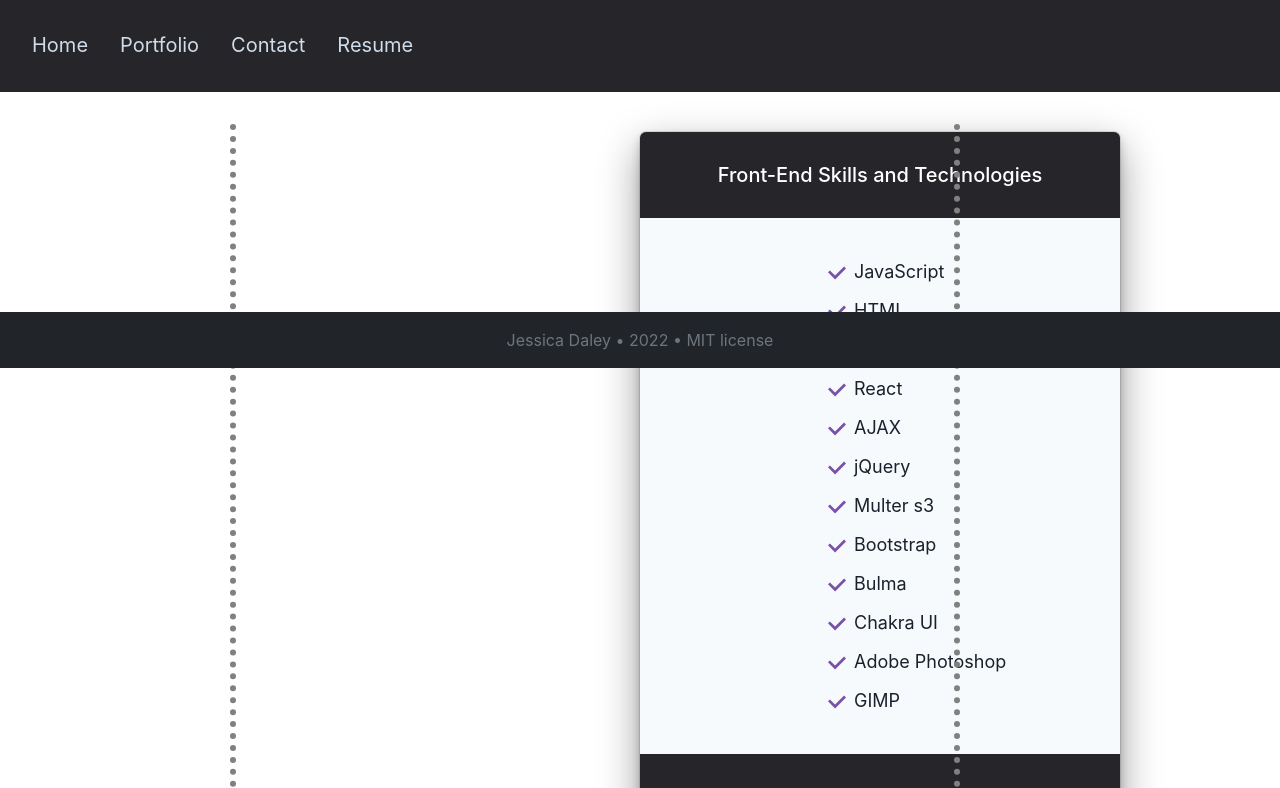
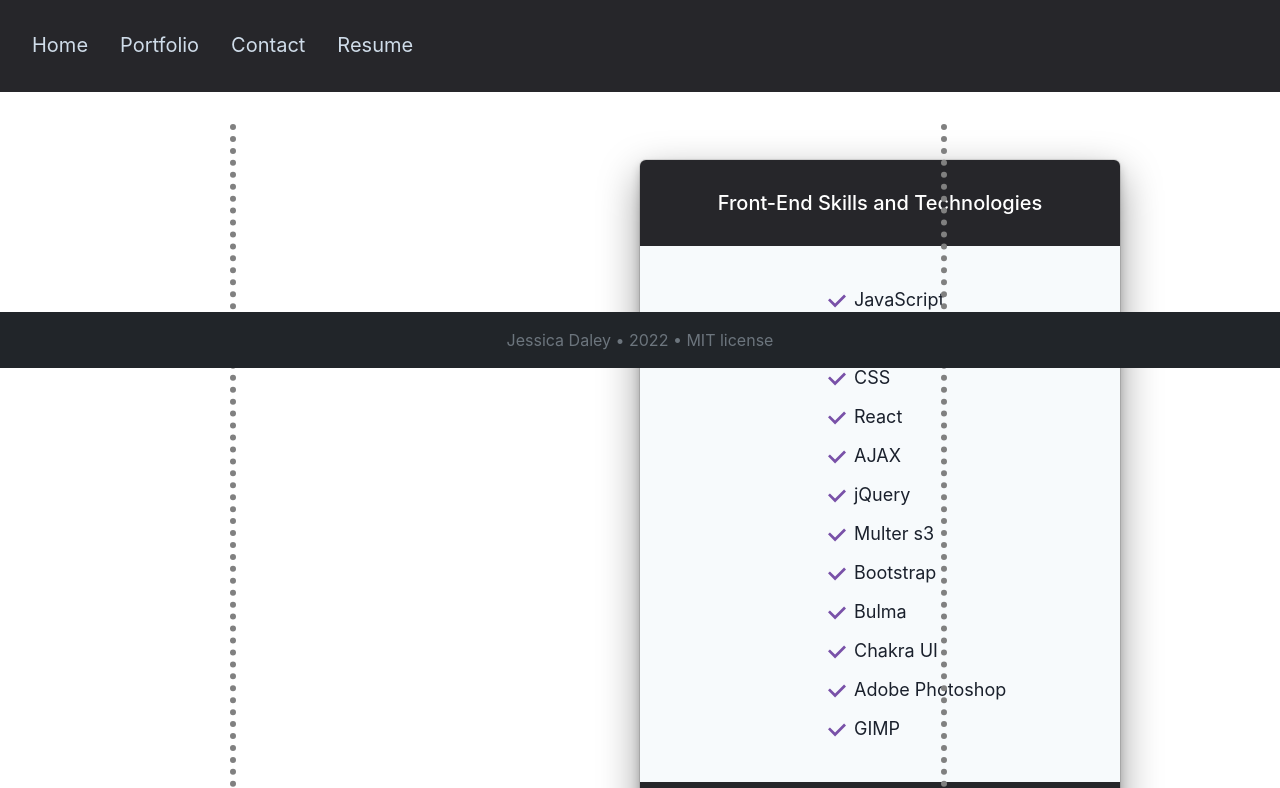
Before and after one commit to JessicaLDaley/my-portfolio, a React (Create React App) app: page /Resume in a window 1280 px wide. Shown: the part 432-1220 px from the top of the page. Built offline with nearby package versions, Linux system fonts and the light colour scheme.

Commit message:
adjusted spaceing on resume and portfolio pages

```diff
--- a/src/components/pages/Portfolio.js
+++ b/src/components/pages/Portfolio.js
@@ -27,7 +27,7 @@ export default function blogPostWithImage() {
     <Grid className="row2" templateRows='repeat(1, 1fr)' templateColumns='repeat(1, 1fr)' >
     <Stack>
       <GridItem>
-        <Center justify={["left",  "flex-end", "flex-end"]}py={1}>
+        <Center justify={["left",  "flex-end", "flex-end"]}py={9}>
           <Flex className="work">
             <Box
               maxW={'350px'}
@@ -93,7 +93,7 @@ export default function blogPostWithImage() {
 
 <Stack className="responsive">
       <GridItem className="marg-top">
-        <Center justify={["center", "flex-end", "flex-end"]}py={9}>
+        <Center justify={["center", "flex-end", "flex-end"]}py={3}>
           <Flex className="work" >
             <Box
               maxW={'350px'}
@@ -156,7 +156,7 @@ export default function blogPostWithImage() {
     {/* work #3 */}
     <Stack className="responsive">
       <GridItem>
-        <Center justify={["right",  "flex-end", "flex-end"]}py={-9}>
+        <Center justify={["right",  "flex-end", "flex-end"]}py={8}>
           <Flex className="work">
             <Box
               maxW={'350px'}
@@ -220,7 +220,7 @@ export default function blogPostWithImage() {
 {/* work #4 */}
     <Stack className="responsive">
       <GridItem className="marg-top">
-        <Center justify={["center",  "flex-end", "flex-end"]}py={10}>
+        <Center justify={["center",  "flex-end", "flex-end"]}py={4}>
           <Flex className="work">
             <Box
               maxW={'350px'}
--- a/src/components/pages/Resume.js
+++ b/src/components/pages/Resume.js
@@ -30,7 +30,7 @@ export default function Resume() {
 
         <Grid className="row1" templateColumns='repeat(2, 1fr)' >
         <Stack>
-          <GridItem justify={["center", "space-between", "flex-end", "flex-end"]}py={2}>
+          <GridItem justify={["center", "space-between", "flex-end", "flex-end"]}py={9}>
            <Box
               className="card-w"
                 maxW={'full'}
--- a/src/components/styles.css
+++ b/src/components/styles.css
@@ -28,7 +28,7 @@ a {
     border-left: 6px dotted gray;
     height: 1500px;
     position:absolute;
-    right: 25%;
+    right: 26%;
 
 }
 .vertical4 {
```
